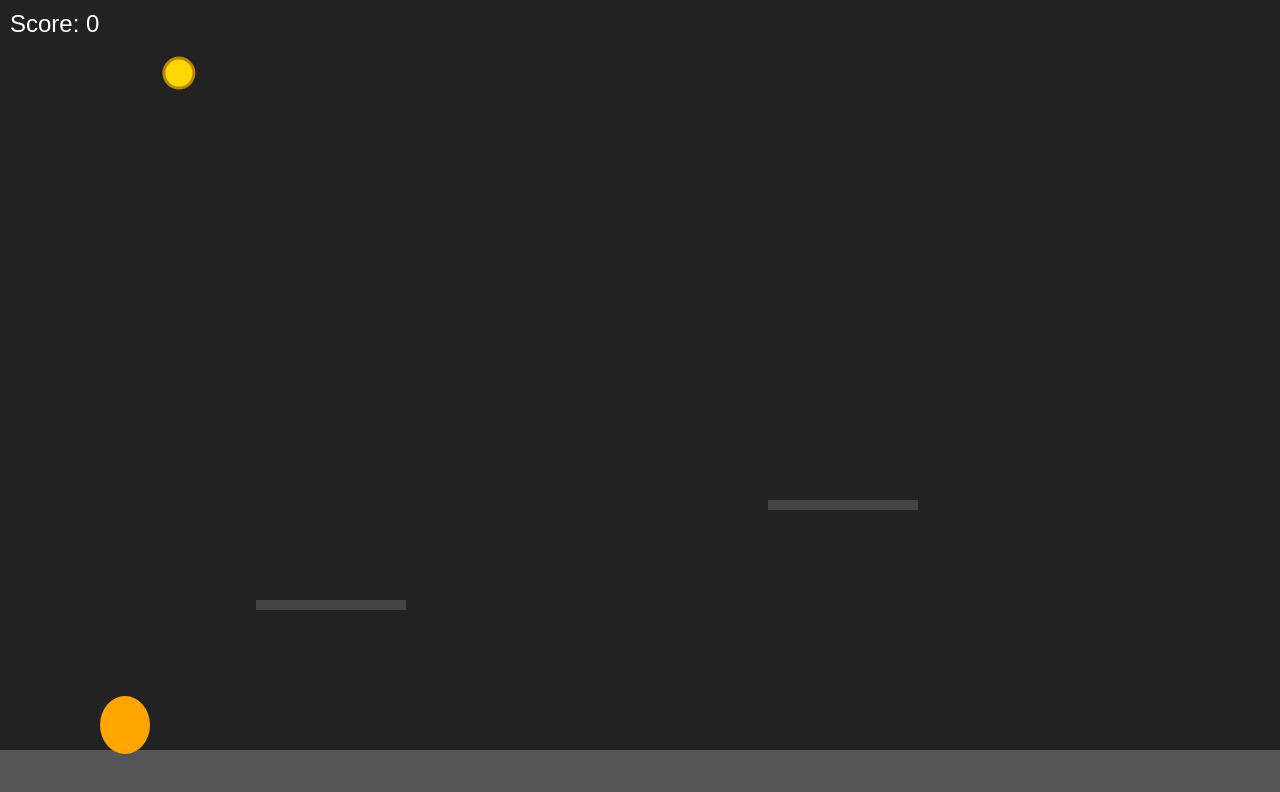
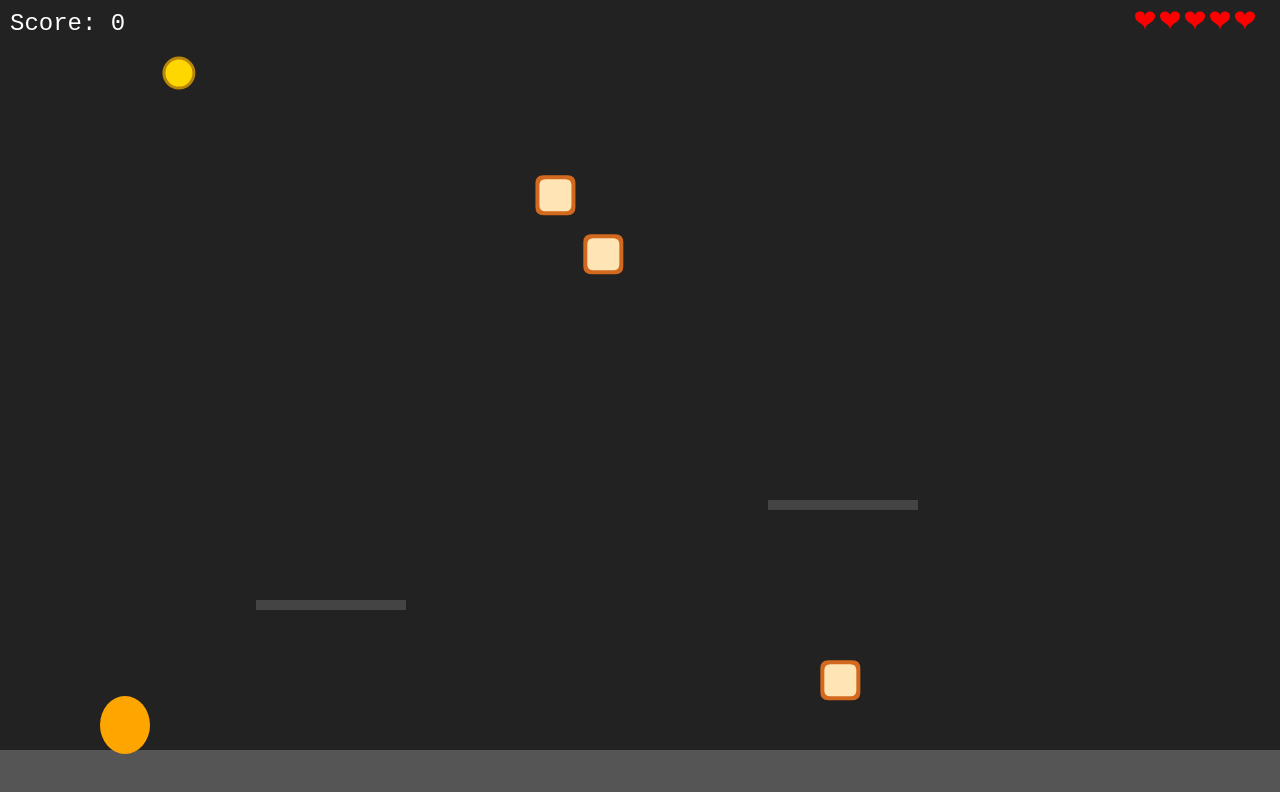
Before and after one commit to dnslp/jelly, a plain HTML site: page index.html in a window 1280 px wide. Both pictures are taken after a click on the link "marmalade". Drawn offline with Linux system fonts and the light colour scheme.

Commit message:
Update index.html

```diff
--- a/index.html
+++ b/index.html
@@ -2,38 +2,14 @@
 <html>
 <head>
   <meta charset="utf-8">
-  <meta name="viewport" content="width=device-width">
+  <meta name="viewport" content="width=device-width, initial-scale=1">
   <title>Jelly No Run</title>
   <style>
-    body {
-      font-family: monospace;
-      background-color: #888;
-      margin: 0;
-      overflow: hidden;
-    }
-    #menu {
-      text-align: center;
-      padding: 20px;
-      color: white;
-    }
-    #menu a {
-      margin: 10px;
-      font-size: 30px;
-      cursor: pointer;
-      text-decoration: none;
-    }
-    canvas {
-      display: block;
-      background: #222;
-    }
-    #scoreBoard {
-      position: absolute;
-      top: 10px;
-      left: 10px;
-      font-size: 24px;
-      color: white;
-      font-family: sans-serif;
-    }
+    body { margin:0; overflow:hidden; background:#888; font-family:monospace; }
+    #menu { text-align:center; padding:20px; color:white; }
+    #menu a { margin:10px; font-size:30px; cursor:pointer; text-decoration:none; }
+    canvas { display:block; background:#222; }
+    #scoreBoard { position:absolute; top:10px; left:10px; font-size:24px; color:white; }
   </style>
 </head>
 <body>
@@ -47,84 +23,57 @@
     <a data-color="yellow">lemon</a>
     <a data-color="green">lime</a>
   </div>
-  <div id="scoreBoard" style="display: none;">Score: 0</div>
+  <div id="scoreBoard" style="display:none">Score: 0</div>
   <canvas id="gameCanvas"></canvas>
 
   <script>
-    const menu = document.getElementById('menu');
-    const scoreBoard = document.getElementById('scoreBoard');
-    const canvas = document.getElementById('gameCanvas');
-    const ctx = canvas.getContext('2d');
+  // === Setup ===
+  const menu = document.getElementById('menu'),
+        scoreBoard = document.getElementById('scoreBoard'),
+        canvas = document.getElementById('gameCanvas'),
+        ctx = canvas.getContext('2d');
 
-    let selectedColor = 'orange';
-    let score = 0;
-    let gameState = 'menu'; // "menu", "playing", "won"
+  let selectedColor = 'orange',
+      score = 0,
+      health = 5,
+      gameState = 'menu'; // menu, playing, won, gameover
 
-    // ground as one big platform
+  // Ground & platforms
   const ground = { x:0, y:0, width:0, height:50 };
-    let platforms = [];  // additional platforms
+  let platforms = [];
+
+  // Toasts
+  let toasts = [], TOAST_COUNT = 3;
 
   function resizeCanvas() {
     canvas.width = window.innerWidth;
     canvas.height = window.innerHeight;
     ground.y = canvas.height - ground.height;
     ground.width = canvas.width;
-      // two fixed platforms above the ground
     platforms = [
-        { x: canvas.width * 0.2, y: ground.y - 150, width: 150, height: 10 },
-        { x: canvas.width * 0.6, y: ground.y - 250, width: 150, height: 10 }
+      { x:canvas.width*0.2, y:ground.y-150, width:150, height:10 },
+      { x:canvas.width*0.6, y:ground.y-250, width:150, height:10 }
     ];
   }
   window.addEventListener('resize', resizeCanvas);
   resizeCanvas();
 
+  // Player
   const player = {
     x:100, y:100, width:50, height:50,
-      vx:0, vy:0, speed:5,
-      jumpStrength:25,
-      onGround:false,
-      color:selectedColor
+    vx:0, vy:0, speed:5, jumpStrength:25,
+    onGround:false, color:selectedColor,
+    invincibleUntil:0
   };
 
-    const coin = {
-      radius:15,
-      x:Math.random()*(canvas.width-30)+15,
-      y:Math.random()*(canvas.height-200)+50,
-      vx:(Math.random()-0.5)*4,
-      vy:(Math.random()-0.5)*4
-    };
+  // Coin
+  const coin = { radius:15, x:0, y:0, vx:0, vy:0 };
 
-    function resetGame() {
-      score = 0;
-      scoreBoard.textContent = "Score: " + score;
-      player.x = 100; player.y = 100;
-      player.vx = 0; player.vy = 0; player.onGround = false;
-      spawnCoin();
-    }
-
-    function spawnCoin() {
-      coin.x = Math.random()*(canvas.width-coin.radius*2)+coin.radius;
-      coin.y = Math.random()*(canvas.height-200)+50;
-      coin.vx = (Math.random()-0.5)*4;
-      coin.vy = (Math.random()-0.5)*4;
-    }
-
-    const keys = {};
-    window.addEventListener('keydown', e => {
-      keys[e.key] = true;
-      if(gameState==="playing" && e.key===' ' && player.onGround) jump();
-      if(e.key.toLowerCase()==='m' && gameState!=="menu") {
-        gameState = "menu";
-        menu.style.display = 'block';
-        scoreBoard.style.display = 'none';
-      }
-    });
-    window.addEventListener('keyup', e => { keys[e.key] = false; });
-
+  // === Audio ===
   const audioCtx = new (window.AudioContext||window.webkitAudioContext)();
   function playBeep(freq=440, dur=0.1) {
-      const osc = audioCtx.createOscillator();
-      const gain = audioCtx.createGain();
+    const osc = audioCtx.createOscillator(),
+          gain = audioCtx.createGain();
     osc.connect(gain); gain.connect(audioCtx.destination);
     osc.frequency.value = freq; osc.type = "sine";
     osc.start();
@@ -132,157 +81,261 @@
     osc.stop(audioCtx.currentTime + dur);
   }
 
+  // === Spawning ===
+  function spawnCoin() {
+    coin.x = Math.random()*(canvas.width-coin.radius*2)+coin.radius;
+    coin.y = Math.random()*(canvas.height-200)+50;
+    coin.vx = (Math.random()-0.5)*4;
+    coin.vy = (Math.random()-0.5)*4;
+  }
+  function spawnToast() {
+    return {
+      radius:20,
+      x: Math.random()*(canvas.width-40)+20,
+      y: Math.random()*(ground.y-200)+50,
+      vx: (Math.random()-0.5)*3,
+      vy: (Math.random()-0.5)*3
+    };
+  }
+  function resetGame() {
+    score=0; health=5;
+    scoreBoard.textContent="Score: "+score;
+    player.x=100; player.y=100; player.vx=0; player.vy=0;
+    player.onGround=false; player.invincibleUntil=0;
+    spawnCoin();
+    toasts = Array.from({length:TOAST_COUNT},spawnToast);
+  }
+
+  // === Input ===
+  const keys = {};
+  window.addEventListener('keydown', e=>{
+    keys[e.key]=true;
+    if(e.key===' ' && gameState==="playing" && player.onGround) jump();
+    if(e.key.toLowerCase()==='m' && gameState!=="menu") {
+      gameState="menu";
+      menu.style.display='block';
+      scoreBoard.style.display='none';
+    }
+  });
+  window.addEventListener('keyup', e=>{ keys[e.key]=false; });
+
   function jump() {
     player.vy = -player.jumpStrength;
-      player.onGround = false;
+    player.onGround=false;
     playBeep(600,0.15);
   }
 
-    function checkCoinCollision() {
-      const dx = Math.abs(coin.x - (player.x + player.width/2));
-      const dy = Math.abs(coin.y - (player.y + player.height/2));
-      if(dx > player.width/2 + coin.radius || dy > player.height/2 + coin.radius) return false;
-      if(dx <= player.width/2 || dy <= player.height/2) return true;
-      const rx = dx - player.width/2, ry = dy - player.height/2;
-      return rx*rx + ry*ry <= coin.radius*coin.radius;
+  // === Collision ===
+  function circleRect(cx,cy,cr, rx,ry,rw,rh) {
+    const distX=Math.abs(cx-(rx+rw/2)),
+          distY=Math.abs(cy-(ry+rh/2));
+    if(distX>rw/2+cr||distY>rh/2+cr) return false;
+    if(distX<=rw/2||distY<=rh/2) return true;
+    const dx=distX-rw/2, dy=distY-rh/2;
+    return dx*dx+dy*dy<=cr*cr;
   }
 
+  // === Update ===
   function update() {
-      if(gameState!=="playing") return;
-
-      // reset onGround each frame
-      player.onGround = false;
-
+    if(gameState==="playing") {
+      player.onGround=false;
       // horizontal
-      if(keys['ArrowLeft']||keys['a']) { player.vx = -player.speed; playBeep(300,0.05); }
-      else if(keys['ArrowRight']||keys['d']) { player.vx = player.speed; playBeep(300,0.05); }
-      else player.vx = 0;
-
+      if(keys['ArrowLeft']||keys['a']) { player.vx=-player.speed; playBeep(300,0.05); }
+      else if(keys['ArrowRight']||keys['d']) { player.vx=player.speed; playBeep(300,0.05); }
+      else player.vx=0;
       // gravity
-      player.vy += 0.8;
-
-      // move
-      player.x += player.vx;
-      player.y += player.vy;
-
-      // ground collision
-      if(player.y + player.height > ground.y) {
-        player.y = ground.y - player.height;
-        player.vy = 0;
-        player.onGround = true;
+      player.vy+=0.8;
+      player.x+=player.vx; player.y+=player.vy;
+      // ground
+      if(player.y+player.height>ground.y) {
+        player.y=ground.y-player.height; player.vy=0; player.onGround=true;
       }
-
-      // platform collisions
-      for(const p of platforms) {
-        if(player.vy >= 0 &&
-           player.y + player.height > p.y &&
-           player.y + player.height - player.vy <= p.y &&
-           player.x + player.width > p.x &&
-           player.x < p.x + p.width) {
-          player.y = p.y - player.height;
-          player.vy = 0;
-          player.onGround = true;
+      // platforms
+      for(const p of platforms){
+        if(player.vy>=0 &&
+           player.y+player.height>p.y &&
+           player.y+player.height-player.vy<=p.y &&
+           player.x+player.width>p.x &&
+           player.x<p.x+p.width){
+          player.y=p.y-player.height; player.vy=0; player.onGround=true;
+        }
+      }
+      // bounds
+      if(player.x<0) player.x=0;
+      if(player.x+player.width>canvas.width) player.x=canvas.width-player.width;
+      // coin
+      coin.x+=coin.vx; coin.y+=coin.vy;
+      if(coin.x-coin.radius<0||coin.x+coin.radius>canvas.width) coin.vx*=-1;
+      if(coin.y-coin.radius<0||coin.y+coin.radius>canvas.height) coin.vy*=-1;
+      if(circleRect(coin.x,coin.y,coin.radius, player.x,player.y,player.width,player.height)){
+        score+=5; scoreBoard.textContent="Score: "+score;
+        playBeep(800,0.1); spawnCoin();
+      }
+      // toasts
+      const now=Date.now();
+      for(const t of toasts){
+        t.x+=t.vx; t.y+=t.vy;
+        if(t.x-t.radius<0||t.x+t.radius>canvas.width) t.vx*=-1;
+        if(t.y-t.radius<0||t.y+t.radius>ground.y) t.vy*=-1;
+        if(now>player.invincibleUntil && circleRect(t.x,t.y,t.radius, player.x,player.y,player.width,player.height)){
+          health=Math.max(0,health-1);
+          playBeep(200,0.2);
+          player.invincibleUntil = now+1000;
+          Object.assign(t, spawnToast());
+        }
+      }
+      // win/lose
+      if(score>=50){ gameState="won"; playBeep(1000,0.3); }
+      if(health<=0){ gameState="gameover"; playBeep(150,0.5); }
     }
   }
 
-      // boundaries
-      if(player.x<0) player.x=0;
-      if(player.x+player.width>canvas.width) player.x = canvas.width-player.width;
-
-      // move coin
-      coin.x += coin.vx;
-      coin.y += coin.vy;
-      if(coin.x-coin.radius<0||coin.x+coin.radius>canvas.width) coin.vx*=-1;
-      if(coin.y-coin.radius<0||coin.y+coin.radius>canvas.height) coin.vy*=-1;
-
-      // collect
-      if(checkCoinCollision()) {
-        score += 5;
-        scoreBoard.textContent = "Score: " + score;
-        playBeep(800,0.1);
-        spawnCoin();
+  // === Draw ===
+  function drawGround(){
+    ctx.fillStyle="#555";
+    ctx.fillRect(ground.x,ground.y,ground.width,ground.height);
   }
-
-      // win
-      if(score>=50) {
-        gameState = "won";
-        playBeep(1000,0.3);
+  function drawPlatforms(){
+    ctx.fillStyle="#444";
+    for(const p of platforms) ctx.fillRect(p.x,p.y,p.width,p.height);
+  }
+  function drawPlayer(){
+    ctx.save();
+    ctx.translate(player.x+player.width/2,player.y+player.height/2);
+    const wobble=Math.sin(Date.now()*0.005)*5;
+    ctx.beginPath();
+    ctx.ellipse(0,0,player.width/2,player.height/2+wobble,0,0,Math.PI*2);
+    ctx.fillStyle=player.color; ctx.fill();
+    ctx.restore();
+  }
+  function drawCoin(){
+    ctx.save();
+    ctx.beginPath();
+    ctx.arc(coin.x,coin.y,coin.radius,0,Math.PI*2);
+    ctx.fillStyle="gold"; ctx.fill();
+    ctx.lineWidth=3; ctx.strokeStyle="darkgoldenrod"; ctx.stroke();
+    ctx.restore();
+  }
+  function drawToasts(){
+    for(const t of toasts){
+      // crust
+      ctx.fillStyle="#d2691e";
+      roundRect(ctx, t.x-t.radius, t.y-t.radius, t.radius*2, t.radius*2, 8, true, false);
+      // inner
+      ctx.fillStyle="#ffe4b5";
+      roundRect(ctx, t.x-t.radius+4, t.y-t.radius+4, t.radius*2-8, t.radius*2-8, 6, true, false);
     }
   }
-
-    function drawGround() {
-      ctx.fillStyle = "#555";
-      ctx.fillRect(ground.x, ground.y, ground.width, ground.height);
+  // helper for rounded rectangles
+  function roundRect(ctx,x,y,w,h,r,fill,stroke){
+    ctx.beginPath();
+    ctx.moveTo(x+r,y);
+    ctx.lineTo(x+w-r,y);
+    ctx.quadraticCurveTo(x+w,y,x+w,y+r);
+    ctx.lineTo(x+w,y+h-r);
+    ctx.quadraticCurveTo(x+w,y+h,x+w-r,y+h);
+    ctx.lineTo(x+r,y+h);
+    ctx.quadraticCurveTo(x,y+h,x,y+h-r);
+    ctx.lineTo(x,y+r);
+    ctx.quadraticCurveTo(x,y,x+r,y);
+    ctx.closePath();
+    if(fill) ctx.fill();
+    if(stroke) ctx.stroke();
   }
-
-    function drawPlatforms() {
-      ctx.fillStyle = "#444";
-      for(const p of platforms) {
-        ctx.fillRect(p.x, p.y, p.width, p.height);
+  function drawHealth(){
+    const size=20, pad=5;
+    const startX = canvas.width - (size+pad)*5 - 10;
+    for(let i=0;i<5;i++){
+      const x = startX + i*(size+pad),
+            y = 10;
+      drawHeart(x,y,size, i<health ? "red" : "#444");
     }
   }
-
-    function drawPlayer() {
+  function drawHeart(x,y,s,color){
     ctx.save();
-      ctx.translate(player.x + player.width/2, player.y + player.height/2);
-      const wobble = Math.sin(Date.now()*0.005)*5;
+    ctx.fillStyle=color;
+    const topCurveHeight = s * 0.3;
     ctx.beginPath();
-      ctx.ellipse(0,0, player.width/2, player.height/2 + wobble, 0, 0, Math.PI*2);
-      ctx.fillStyle = player.color;
+    ctx.moveTo(x, y + topCurveHeight);
+    // left half
+    ctx.bezierCurveTo(
+      x, y,
+      x - s/2, y,
+      x - s/2, y + topCurveHeight
+    );
+    // bottom
+    ctx.bezierCurveTo(
+      x - s/2, y + (s + topCurveHeight)/2,
+      x, y + (s + topCurveHeight)/2,
+      x, y + s
+    );
+    // right half
+    ctx.bezierCurveTo(
+      x, y + (s + topCurveHeight)/2,
+      x + s/2, y + (s + topCurveHeight)/2,
+      x + s/2, y + topCurveHeight
+    );
+    ctx.bezierCurveTo(
+      x + s/2, y,
+      x, y,
+      x, y + topCurveHeight
+    );
+    ctx.closePath();
     ctx.fill();
     ctx.restore();
   }
-
-    function drawCoin() {
-      ctx.save();
-      ctx.beginPath();
-      ctx.arc(coin.x, coin.y, coin.radius, 0, Math.PI*2);
-      ctx.fillStyle = "gold"; ctx.fill();
-      ctx.lineWidth = 3; ctx.strokeStyle = "darkgoldenrod"; ctx.stroke();
-      ctx.restore();
+  function drawWinScreen(){
+    ctx.fillStyle="rgba(0,0,0,0.7)";
+    ctx.fillRect(0,0,canvas.width,canvas.height);
+    ctx.fillStyle="white"; ctx.textAlign="center";
+    ctx.font="48px sans-serif";
+    ctx.fillText("You Win!", canvas.width/2, canvas.height/2-20);
+    ctx.font="24px sans-serif";
+    ctx.fillText("Press M to return to menu", canvas.width/2, canvas.height/2+20);
+  }
+  function drawGameOver(){
+    ctx.fillStyle="rgba(0,0,0,0.7)";
+    ctx.fillRect(0,0,canvas.width,canvas.height);
+    ctx.fillStyle="white"; ctx.textAlign="center";
+    ctx.font="48px sans-serif";
+    ctx.fillText("Game Over", canvas.width/2, canvas.height/2-20);
+    ctx.font="24px sans-serif";
+    ctx.fillText("Press M to return to menu", canvas.width/2, canvas.height/2+20);
   }
 
-    function drawWinScreen() {
-      ctx.fillStyle = "rgba(0,0,0,0.7)";
-      ctx.fillRect(0,0,canvas.width,canvas.height);
-      ctx.fillStyle = "white";
-      ctx.font = "48px sans-serif"; ctx.textAlign = "center";
-      ctx.fillText("You Win!", canvas.width/2, canvas.height/2 - 20);
-      ctx.font = "24px sans-serif";
-      ctx.fillText("Press M to return to menu", canvas.width/2, canvas.height/2 + 20);
-    }
-
-    function render() {
+  function render(){
     ctx.clearRect(0,0,canvas.width,canvas.height);
-      if(gameState==="playing"||gameState==="won") {
+    if(gameState!=="menu"){
       drawGround();
       drawPlatforms();
       drawPlayer();
       drawCoin();
+      drawToasts();
+      drawHealth();
+      if(gameState==="won") drawWinScreen();
+      if(gameState==="gameover") drawGameOver();
     }
-      if(gameState==="won") drawWinScreen();
   }
 
-    function gameLoop() {
+  // === Loop ===
+  function gameLoop(){
     update();
     render();
     requestAnimationFrame(gameLoop);
   }
+  gameLoop();
 
-    // handle menu clicks
+  // === Menu ===
   document.querySelectorAll('#menu a').forEach(link=>{
     link.addEventListener('click',()=>{
       selectedColor = link.dataset.color;
       player.color = selectedColor;
       gameState = "playing";
+      menu.style.display='none';
+      scoreBoard.style.display='block';
       resetGame();
-        menu.style.display = 'none';
-        scoreBoard.style.display = 'block';
     });
   });
-
-    // start the loop once
-    gameLoop();
   </script>
 </body>
 </html>
```
Lines whose indentation alone changed are shown as unchanged.
